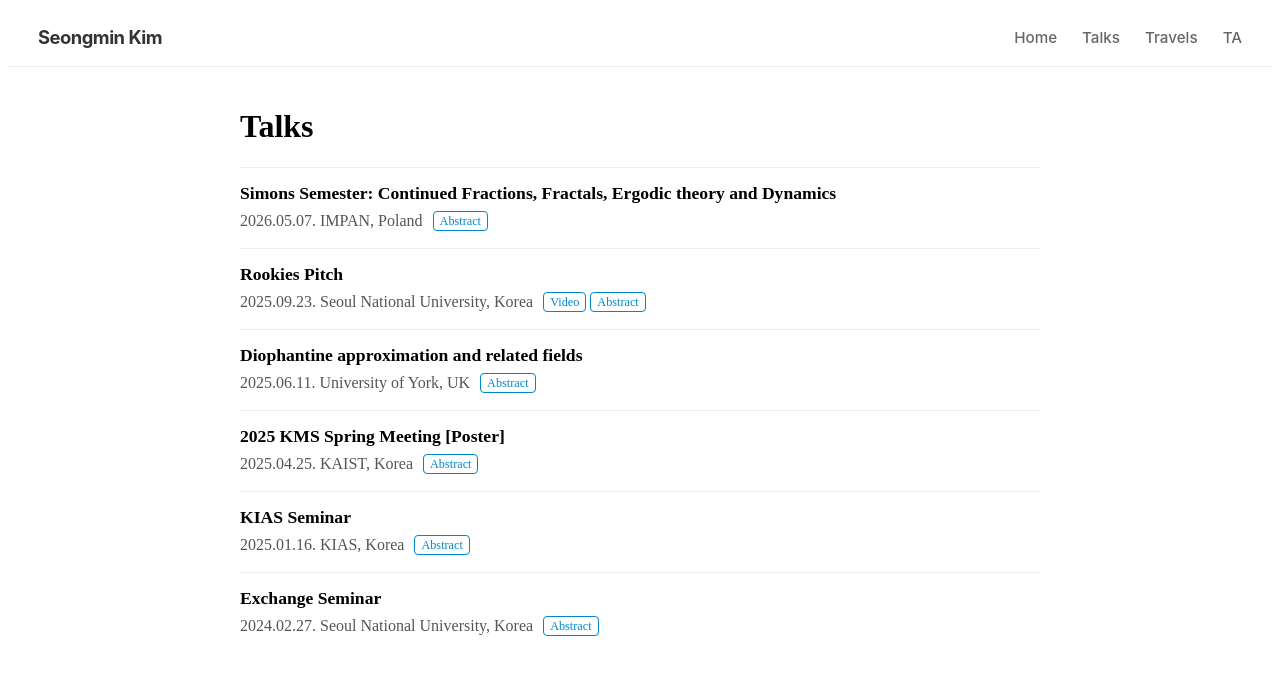
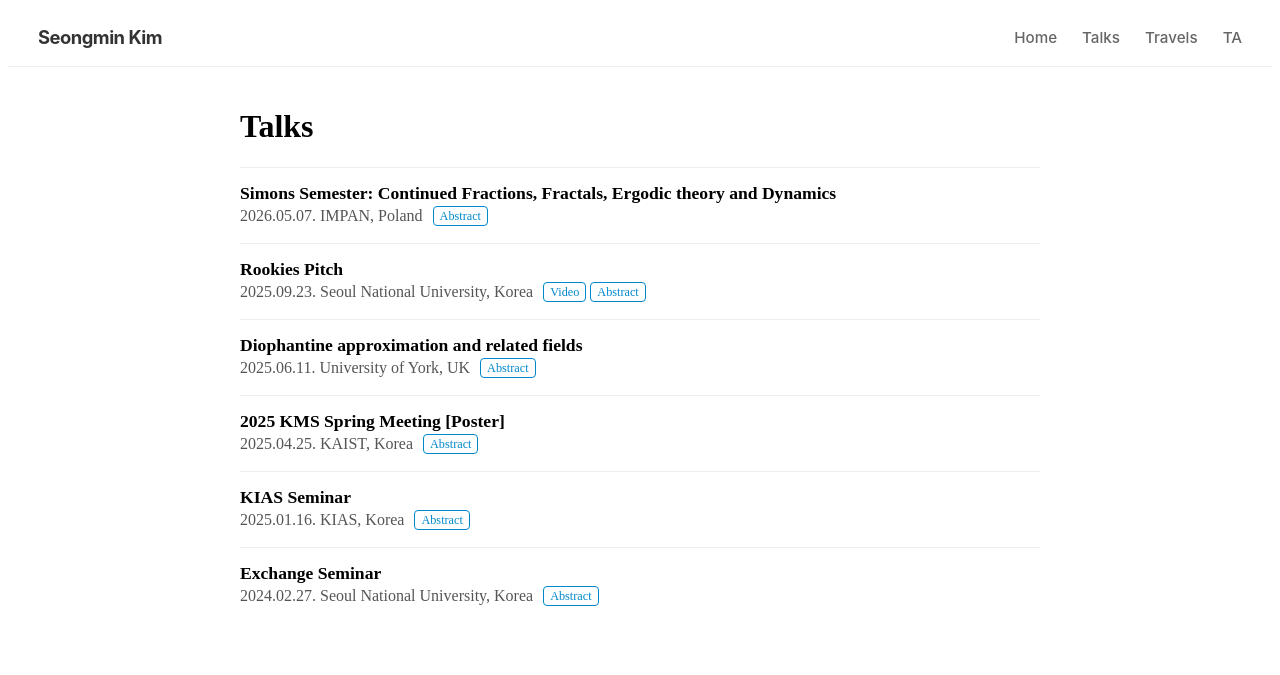
Before and after one commit to seongmin-math/seongmin-math.github.io, a Jekyll site: the page built from talks.html, in a window 1280 px wide. Shown: the top 675 px of the page. Built offline with Jekyll 4.4.1, drawn with Linux system fonts in a browser that asks for light colours.

Commit message:
Update talks.html

```diff
--- a/talks.html
+++ b/talks.html
@@ -10,7 +10,7 @@ permalink: /talks/
   {% for talk in site.data.talks %}
     <li>
 
-      <a href="{{ talk.link }}" target="_blank" style="text-decoration: none; color: inherit; font-size: 1.1em; display: block; margin-bottom: 5px;">
+      <a href="{{ talk.link }}" target="_blank" class="emph">
         <strong>{{ talk.event }}</strong>
       </a>
 
```
